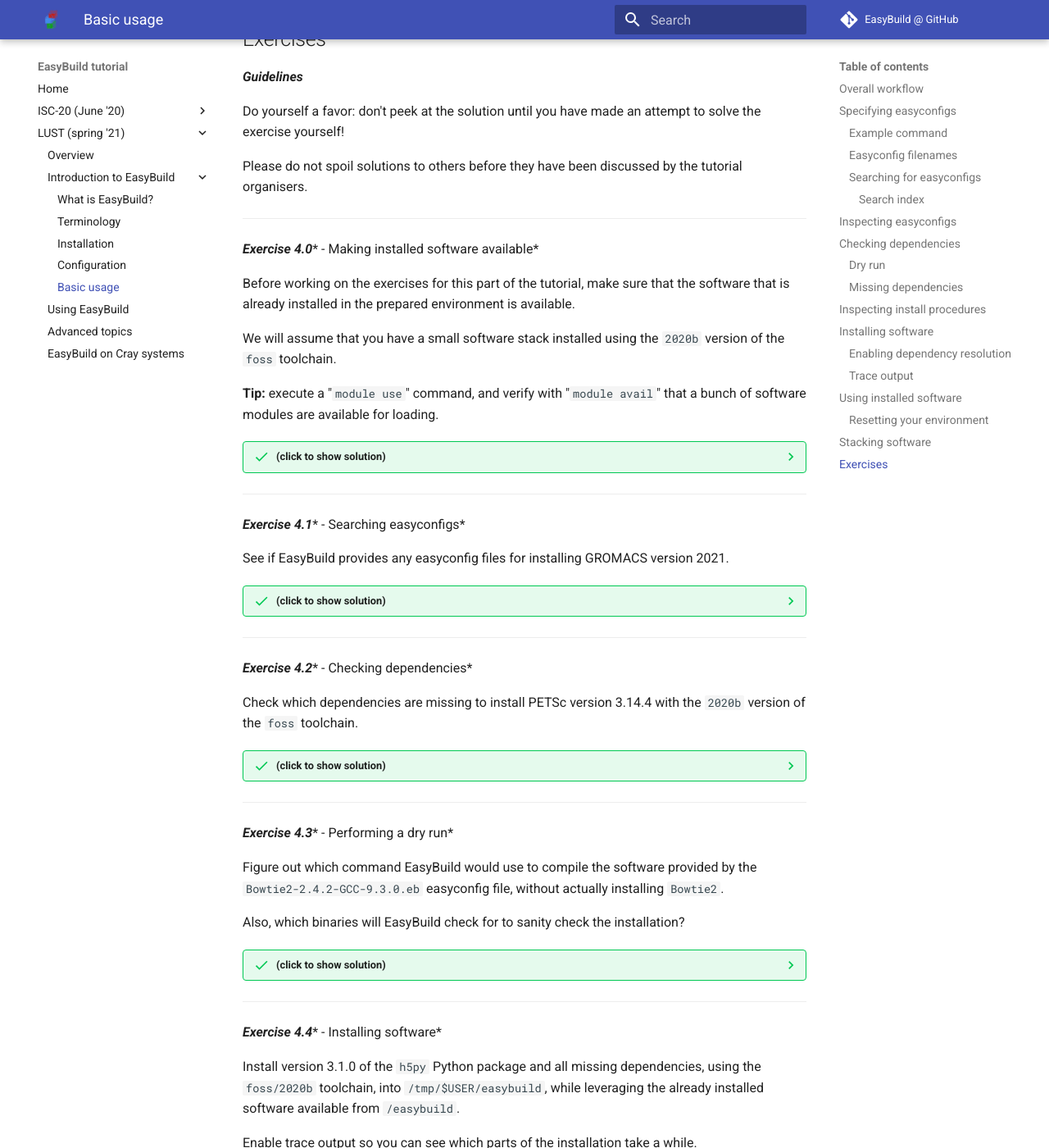
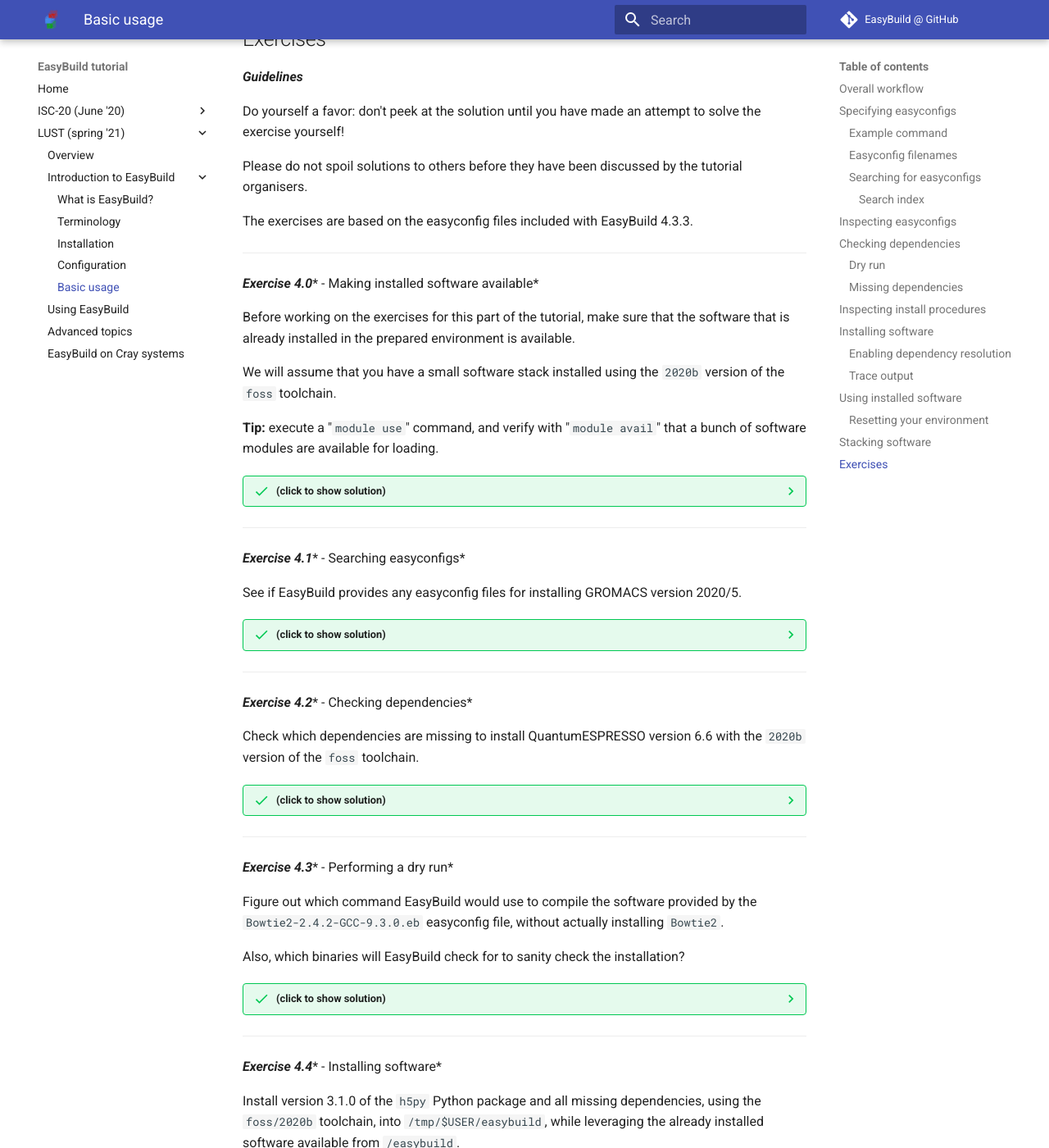
Before and after one commit to easybuilders/easybuild-tutorial, an MkDocs documentation site: the page built from docs/2021-lust/basic_usage.md, in a window 1280 px wide and 1400 px high, scrolled down 15296 px. Shown: the whole window at 82% size. Built offline with MkDocs 1.6.1 and Material for MkDocs 9.7.7, drawn with Linux system fonts in a browser that asks for light colours; some of the changed lines change nothing that is shown.

Commit message:
Updated exercises 4.1 and 4.2 as they required easyconfig files that were not yet included with EasyBuild 4.3.3.

````diff
--- a/docs/2021-lust/basic_usage.md
+++ b/docs/2021-lust/basic_usage.md
@@ -729,6 +729,8 @@
 
 Please do not spoil solutions to others before they have been discussed by the tutorial organisers.
 
+The exercises are based on the easyconfig files included with EasyBuild 4.3.3.
+
 ---
 
 ***Exercise 4.0**** - Making installed software available*
@@ -757,45 +759,52 @@
 
 ***Exercise 4.1**** - Searching easyconfigs*
 
-See if EasyBuild provides any easyconfig files for installing GROMACS version 2021.
+See if EasyBuild provides any easyconfig files for installing GROMACS version 2020/5.
 
 ??? success "(click to show solution)"
     To check for available easyconfig files, we can use `eb --search` or `eb -S`:
     ```shell
-    $ eb -S gromacs-2021
-    CFGS1=/tmp/hkenneth/home/easybuild/easybuild-easyconfigs/easybuild/easyconfigs/g/GROMACS
-     * $CFGS1/GROMACS-2021-foss-2020b.eb
-     * $CFGS1/GROMACS-2021-fosscuda-2020b.eb
+    $ eb -S gromacs-2020.5
+    == found valid index for /users/kurtlust/EasyBuild/software/EasyBuild/4.3.3/easybuild/easyconfigs, so using it...
+    CFGS1=/users/kurtlust/EasyBuild/software/EasyBuild/4.3.3/easybuild/easyconfigs/g/GROMACS
+     * $CFGS1/GROMACS-2020.5-fosscuda-2020a-Python-3.8.2.eb
+     * $CFGS1/GROMACS-2020.5_fix_threads_gpu_Gmxapitests.patch
     ```
+    This actually shows one easyconfig file but also a patch file. We can also search specifically
+    for GROMACS 2020.5 in the `foss` and `fosscuda` toolchains using
+    ```shell
+    $ eb -S gromacs-2020.5-foss
+    == found valid index for /users/kurtlust/EasyBuild/software/EasyBuild/4.3.3/easybuild/easyconfigs, so using it...
+    CFGS1=/users/kurtlust/EasyBuild/software/EasyBuild/4.3.3/easybuild/easyconfigs/g/GROMACS
+     * $CFGS1/GROMACS-2020.5-fosscuda-2020a-Python-3.8.2.eb
+    ```
+    and now we find a single easyconfig file.
 
 ---
 
 ***Exercise 4.2**** - Checking dependencies*
 
-Check which dependencies are missing to install PETSc version 3.14.4 with the `2020b` version of the `foss` toolchain.
+Check which dependencies are missing to install QuantumESPRESSO version 6.6 with the `2020b` version of the `foss` toolchain.
 
 ??? success "(click to show solution)"
-    First, we need to determine the name of the easyconfig file for PETSc version 3.14.4:
+    First, we need to determine the name of the easyconfig file for QuantumESPRESSO version 6.6:
     ```shell
-    $ eb -S 'PETSc-3.14.4.*foss-2020b'
-    CFGS1=/home/example/.local/easybuild/easyconfigs/p/PETSc
-     * $CFGS1/PETSc-3.14.4-foss-2020b.eb
+    $ eb -S 'QuantumESPRESSO-6.6.*foss-2020b'
+    == found valid index for /users/kurtlust/EasyBuild/software/EasyBuild/4.3.3/easybuild/easyconfigs, so using it...
+    CFGS1=/users/kurtlust/EasyBuild/software/EasyBuild/4.3.3/easybuild/easyconfigs/q/QuantumESPRESSO
+     * $CFGS1/QuantumESPRESSO-6.6-foss-2020b.eb
     ```
+    To determine which dependencies are missing to install this QuantumESPRESSO easyconfig file, we can use `--missing`:
+    ```shell
+    $ eb QuantumESPRESSO-6.6-foss-2020b.eb --missing
 
-    To determine which dependencies are missing to install this PETSc easyconfig file, we can use `--missing`:
-    ```shell
-    $ eb PETSc-3.14.4-foss-2020b.eb --missing
+    3 out of 58 required modules missing:
 
-    7 out of 67 required modules missing:
-
-    * Boost/1.74.0-GCC-10.2.0 (Boost-1.74.0-GCC-10.2.0.eb)
-    * METIS/5.1.0-GCCcore-10.2.0 (METIS-5.1.0-GCCcore-10.2.0.eb)
-    * SCOTCH/6.1.0-gompi-2020b (SCOTCH-6.1.0-gompi-2020b.eb)
-    * MUMPS/5.3.5-foss-2020b-metis (MUMPS-5.3.5-foss-2020b-metis.eb)
-    * SuiteSparse/5.8.1-foss-2020b-METIS-5.1.0 (SuiteSparse-5.8.1-foss-2020b-METIS-5.1.0.eb)
-    * Hypre/2.20.0-foss-2020b (Hypre-2.20.0-foss-2020b.eb)
-    * PETSc/3.14.4-foss-2020b (PETSc-3.14.4-foss-2020b.eb)
+    * libxc/4.3.4-GCC-10.2.0 (libxc-4.3.4-GCC-10.2.0.eb)
+    * ELPA/2020.11.001-foss-2020b (ELPA-2020.11.001-foss-2020b.eb)
+    * QuantumESPRESSO/6.6-foss-2020b (QuantumESPRESSO-6.6-foss-2020b.eb)
     ```
+    (some nonessential output removed).
 
 ---
 
@@ -821,6 +830,8 @@
         make -j 48  CC="gcc"  CPP="g++" CXX="g++"  RELEASE_FLAGS="-O2 -ftree-vectorize -march=native -fno-math-errno -fPIC -std=gnu++98"
     (in /local_scratch/hkenneth/Bowtie2/2.4.2/GCC-9.3.0/Bowtie2-2.4.2)
     ```
+
+    If the output you get is less detailed, you may not have set `export EASYBUILD_TRACE=1`.
 
     The output for the sanity check step shows which binaries are expected to be installed:
     ```
````
